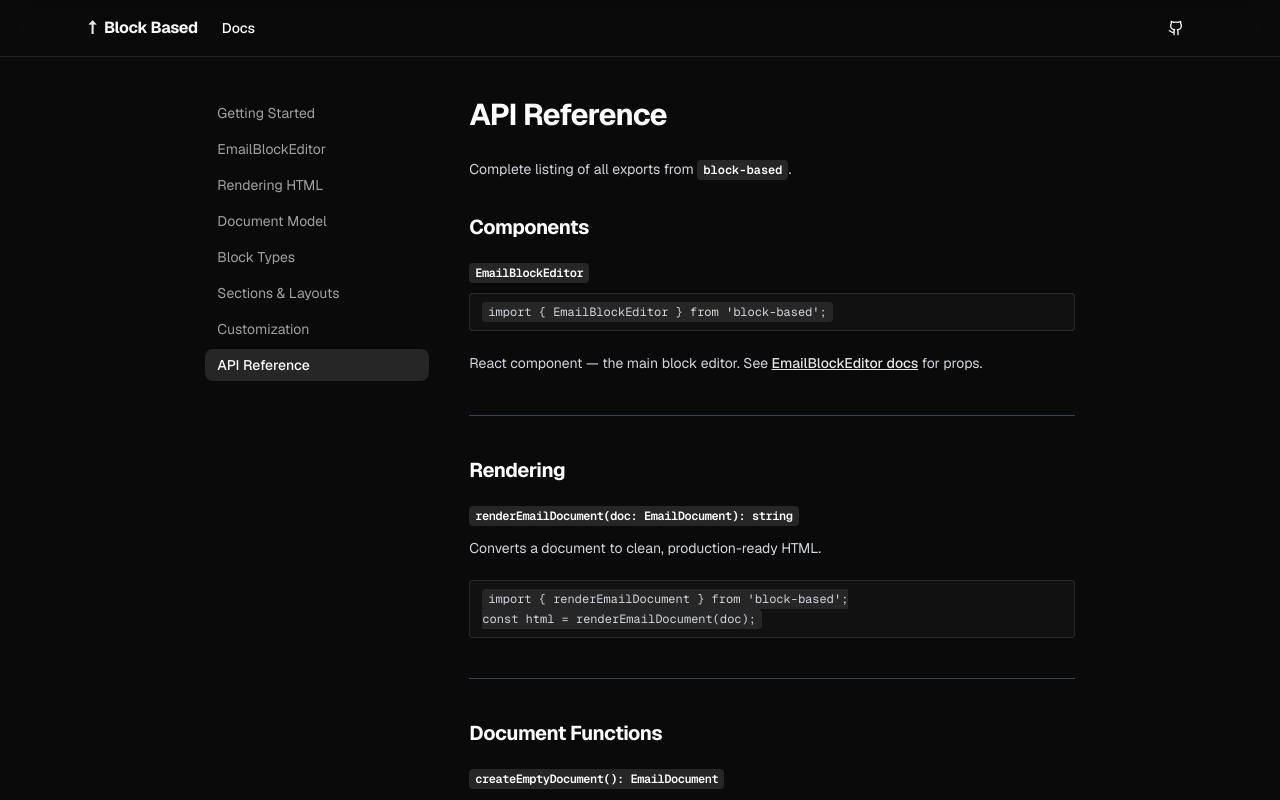
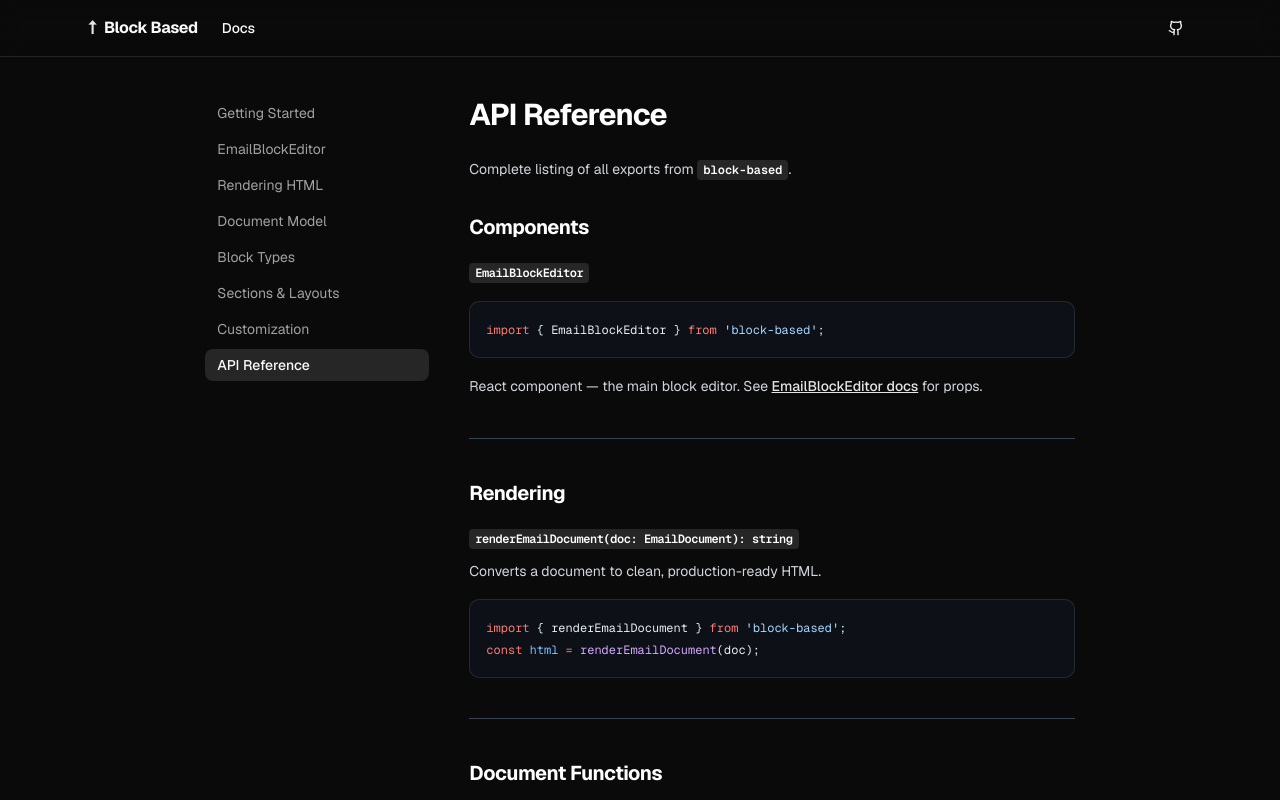
Before and after one commit to monokaijs/block-based, a Next.js app in the folder apps/landing/: page /docs/api in a window 1280 px wide. Shown: the top 800 px of the page. Built offline with nearby package versions, Linux system fonts and the light colour scheme.

Commit message:
feat: add Shiki syntax highlighting to docs code blocks

```diff
--- a/apps/landing/mdx-components.tsx
+++ b/apps/landing/mdx-components.tsx
@@ -1,7 +1,23 @@
 import type { MDXComponents } from "mdx/types";
+import { CodeBlock } from "@/components/code-block";
 
 export function useMDXComponents(components: MDXComponents): MDXComponents {
   return {
     ...components,
+    pre: ({ children, ...props }: React.ComponentProps<"pre">) => {
+      // MDX wraps code in <pre><code className="language-xxx">...</code></pre>
+      const child = children as React.ReactElement<{
+        children?: string;
+        className?: string;
+      }>;
+      if (child?.props?.children && typeof child.props.children === "string") {
+        return (
+          <CodeBlock className={child.props.className}>
+            {child.props.children}
+          </CodeBlock>
+        );
+      }
+      return <pre {...props}>{children}</pre>;
+    },
   };
 }
--- a/apps/landing/package.json
+++ b/apps/landing/package.json
@@ -21,6 +21,7 @@
     "react": "19.2.4",
     "react-dom": "19.2.4",
     "shadcn": "^4.1.2",
+    "shiki": "^4.0.2",
     "tailwind-merge": "^3.5.0",
     "tw-animate-css": "^1.4.0"
   },
--- a/apps/landing/src/app/docs/layout.tsx
+++ b/apps/landing/src/app/docs/layout.tsx
@@ -24,9 +24,14 @@
         <Sidebar />
         <main className="min-w-0 flex-1 prose prose-invert prose-sm max-w-none
           prose-headings:font-bold prose-headings:tracking-tight
-          prose-a:text-primary prose-pre:bg-muted/30 prose-pre:border
+          prose-a:text-primary
           prose-code:before:content-none prose-code:after:content-none
-          prose-code:bg-muted prose-code:rounded prose-code:px-1.5 prose-code:py-0.5 prose-code:text-xs">
+          prose-code:bg-muted prose-code:rounded prose-code:px-1.5 prose-code:py-0.5 prose-code:text-xs
+          [&_pre]:rounded-lg [&_pre]:border [&_pre]:border-border [&_pre]:p-4
+          [&_pre]:overflow-x-auto [&_pre]:text-sm [&_pre]:leading-relaxed
+          [&_pre>code]:bg-transparent [&_pre>code]:p-0 [&_pre>code]:text-inherit
+          [&_[data-rehype-pretty-code-figure]]:my-4
+          [&_[data-rehype-pretty-code-figure]_pre]:bg-[#0d1117]">
           {children}
         </main>
       </div>
--- /dev/null
+++ b/apps/landing/src/components/code-block.tsx
@@ -0,0 +1,23 @@
+import { codeToHtml } from "shiki";
+
+export async function CodeBlock({
+  children,
+  className,
+}: {
+  children: string;
+  className?: string;
+}) {
+  const lang = className?.replace("language-", "") ?? "text";
+
+  const html = await codeToHtml(children.trim(), {
+    lang,
+    theme: "github-dark-default",
+  });
+
+  return (
+    <div
+      className="[&_pre]:rounded-lg [&_pre]:border [&_pre]:border-border [&_pre]:p-4 [&_pre]:overflow-x-auto [&_pre]:text-sm [&_pre]:leading-relaxed [&_pre]:my-4"
+      dangerouslySetInnerHTML={{ __html: html }}
+    />
+  );
+}
```
Also changed, not shown: 1 other file (tests, documents, lock files or other folders).
